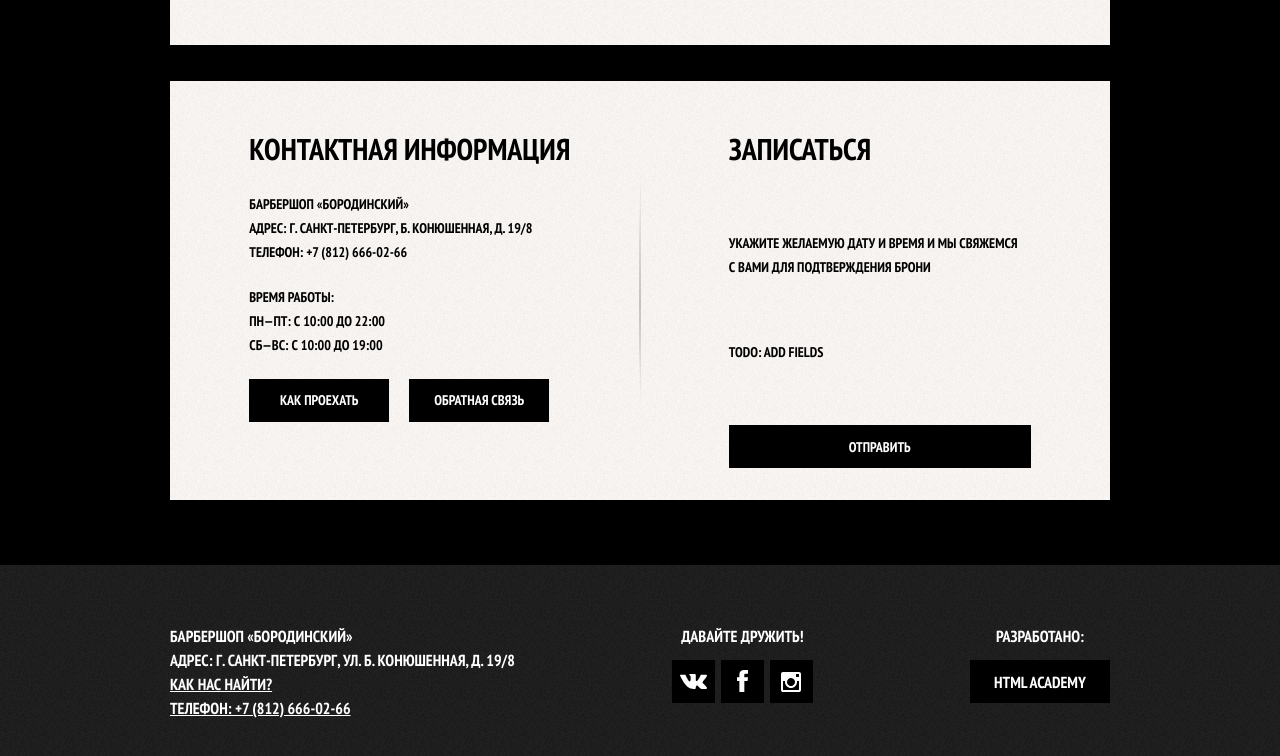
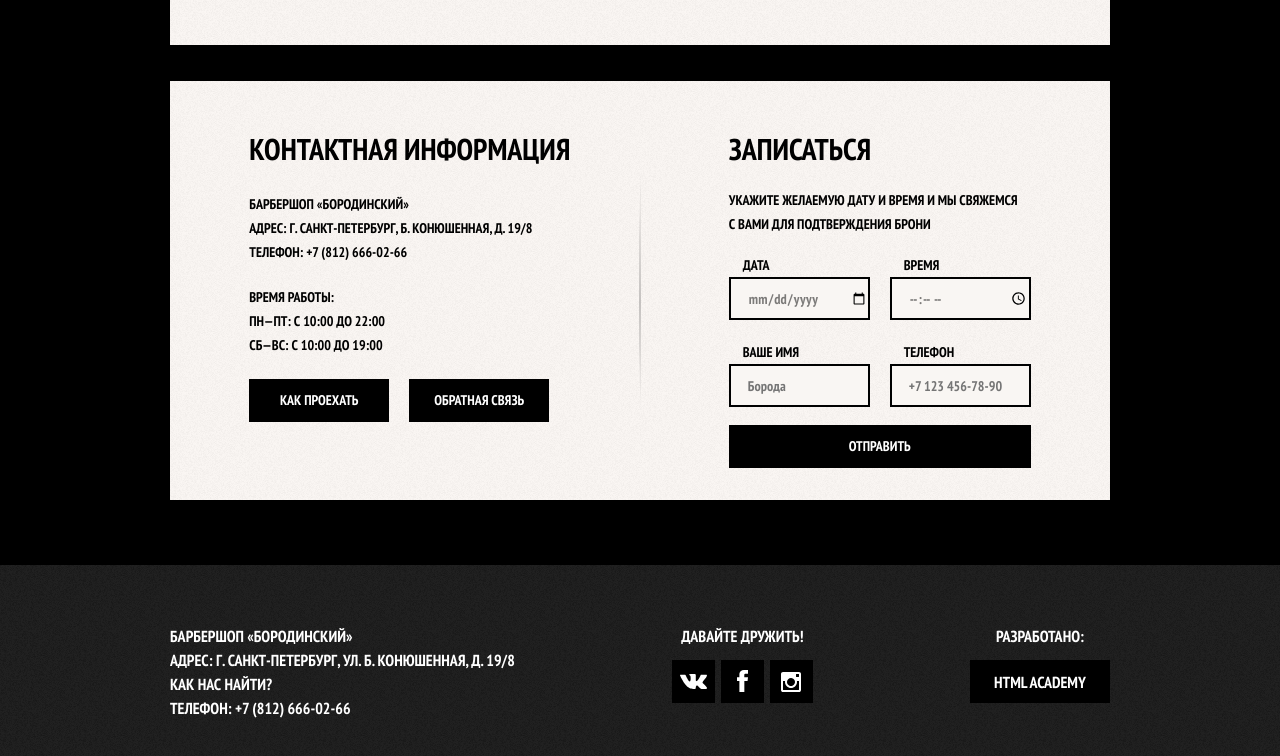
Before and after one commit to drangal/barbershop, a plain HTML site: page index.html in a window 1280 px wide. Shown: the part 962-1718 px from the top of the page. Drawn offline with Linux system fonts and the light colour scheme.

Commit message:
add inputs

```diff
--- a/css/style.css
+++ b/css/style.css
@@ -80,13 +80,13 @@ a {
   text-align: center;
 }
 
-.sailing-points {
+.selling-points {
   display: flex;
   justify-content: space-between;
   margin-bottom: 70px;
 }
 
-.sailing-points__item {
+.selling-points__item {
   display: block;
   text-align: center;
 }
@@ -171,8 +171,25 @@ time {
   justify-content: space-between;
   flex-direction: column;
   align-items: flex-start;
-  min-width: 302px;
-  min-height: 340px;
+  width: 302px;
+  height: 340px;
+}
+
+.info__forms {
+  display: flex;
+  flex-flow: row wrap;
+  gap: 20px;
+}
+
+input {
+  font-size: inherit;
+  font-family: inherit;
+  padding-left: 17.11px;
+  background-color: #f9f6f3;
+  color: rgba(0, 0, 0, 0.5);
+  width: 140.93px;
+  height: 43px;
+  border: 2px solid #000101;
 }
 
 .button_send {
--- a/index.html
+++ b/index.html
@@ -60,8 +60,8 @@
           <div class="logo-index">
             <img src="icon/logo-index.svg" alt="Barbershop BORODINSKI" />
           </div>
-          <div class="sailing-points">
-            <div class="sailing-points__item">
+          <div class="selling-points">
+            <div class="selling-points__item">
               <b class="name">БЫСТРО</b>
               <div class="square"></div>
               <p>
@@ -70,7 +70,7 @@
                 ОБЛАДАТЕЛЬ СТИЛЬНОЙ СТРИЖКИ-МИНУТКИ!
               </p>
             </div>
-            <div class="sailing-points__item">
+            <div class="selling-points__item">
               <b class="name">КРУТО</b>
               <div class="square"></div>
               <p>
@@ -79,7 +79,7 @@
                 ВО ВСЯКОМ СЛУЧАЕ ВНЕШНЕ.
               </p>
             </div>
-            <div class="sailing-points__item">
+            <div class="selling-points__item">
               <b class="name">ДОРОГО</b>
               <div class="square"></div>
               <p>
@@ -142,7 +142,30 @@
                 УКАЖИТЕ ЖЕЛАЕМУЮ ДАТУ И ВРЕМЯ И МЫ СВЯЖЕМСЯ <br />
                 С ВАМИ ДЛЯ ПОДТВЕРЖДЕНИЯ БРОНИ
               </p>
-              <div>TODO: Add fields</div>
+              <div>
+                <form class="info__forms" action="#" method="post">
+                  <div>
+                    <label for="date">&emsp;ДАТА</label> <br />
+                    <input type="date" name="date" placeholder="08.10.2017" />
+                  </div>
+                  <div>
+                    <label for="time">&emsp;ВРЕМЯ</label> <br />
+                    <input type="time" name="time" placeholder="10:00" />
+                  </div>
+                  <div>
+                    <label for="first_name">&emsp;ВАШЕ ИМЯ</label> <br />
+                    <input type="text" name="first_name" placeholder="Борода" />
+                  </div>
+                  <div>
+                    <label for="phone">&emsp;ТЕЛЕФОН</label> <br />
+                    <input
+                      type="tel"
+                      name="phone"
+                      placeholder="+7 123 456-78-90"
+                    />
+                  </div>
+                </form>
+              </div>
               <a href="#" class="button button_send">ОТПРАВИТЬ</a>
             </div>
           </div>
@@ -154,8 +177,8 @@
             <p>
               БАРБЕРШОП «БОРОДИНСКИЙ» <br />
               АДРЕС: Г. САНКТ-ПЕТЕРБУРГ, УЛ. Б. КОНЮШЕННАЯ, Д. 19/8 <br />
-              <a href="#" class="footer_link">КАК НАС НАЙТИ?</a> <br />
-              <a href="#" class="footer_link">ТЕЛЕФОН: +7 (812) 666-02-66</a>
+              <a href="#" class="footer__link">КАК НАС НАЙТИ?</a> <br />
+              <a href="#" class="footer__link">ТЕЛЕФОН: +7 (812) 666-02-66</a>
             </p>
           </div>
           <div class="center-text">
```
